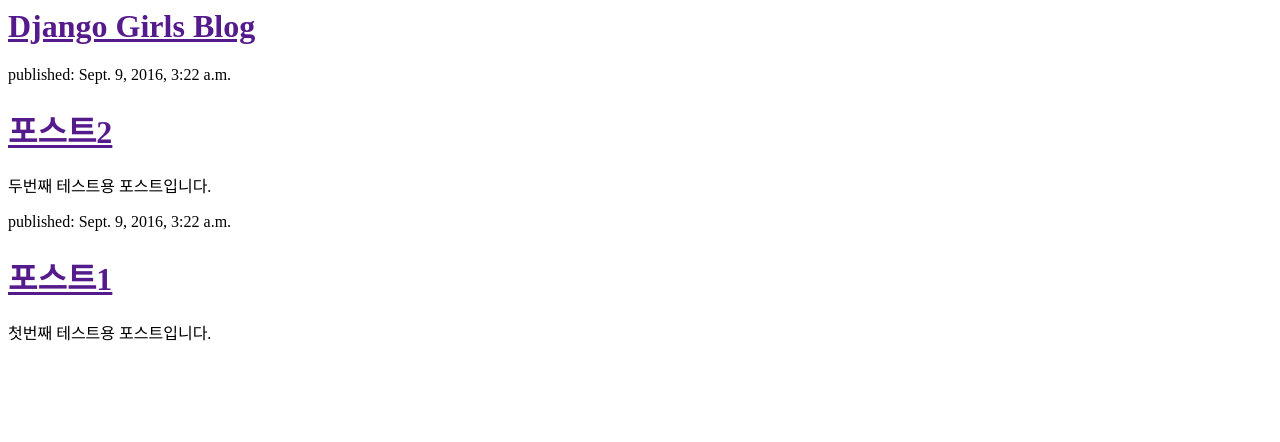
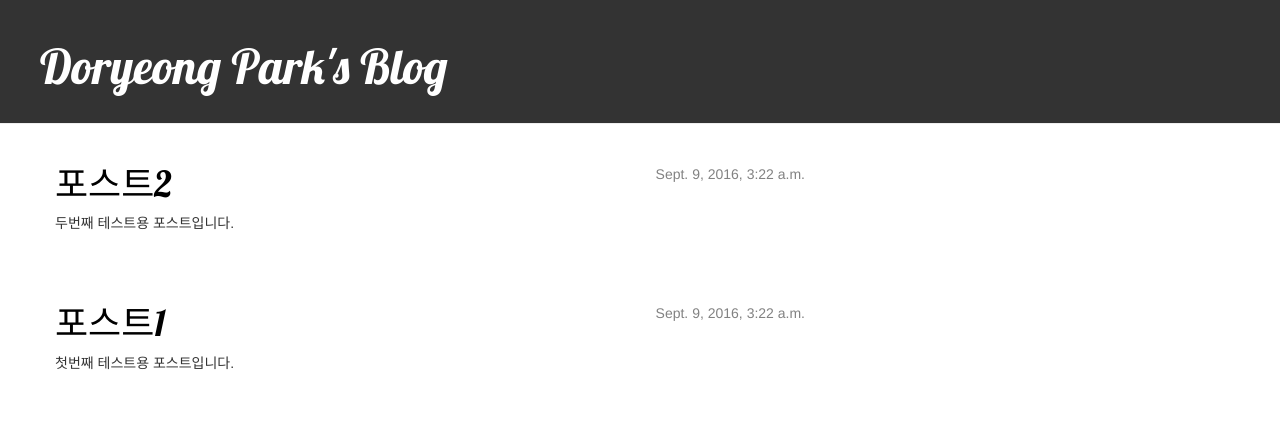
Before and after one commit to DoryeongPark/dguinp, a Django app: page / in a window 1280 px wide. Shown: the top 442 px of the page. Run offline with Django 3.2, Linux system fonts and the light colour scheme; data comes from the database, SQL or seed files in the repository; some libraries are stand-ins or nearby versions.

Commit message:
CSS file updated

```diff
--- /dev/null
+++ b/blog/static/css/blog.css
@@ -0,0 +1,62 @@
+h1 a {
+    color: #FCA205;
+    font-family: 'Lobster';
+}
+
+.page-header {
+    background-color: #333333;
+    margin-top: 0;
+    padding: 20px 20px 20px 40px;
+}
+
+.page-header h1,
+.page-header h1 a,
+.page-header h1 a:visited,
+.page-header h1 a:active {
+    color: #ffffff;
+    font-size: 36pt;
+    text-decoration: none;
+}
+
+.content {
+    margin-left: 40px;
+}
+
+h1,
+h2,
+h3,
+h4 {
+    font-family: 'Lobster', cursive;
+}
+
+.date {
+    float: right;
+    color: #828282;
+}
+
+.save {
+    float: right;
+}
+
+.post-form textarea,
+.post-form input {
+    width: 100%;
+}
+
+.top-menu,
+.top-menu:hover,
+.top-menu:visited {
+    color: #ffffff;
+    float: right;
+    font-size: 26pt;
+    margin-right: 20px;
+}
+
+.post {
+    margin-bottom: 70px;
+}
+
+.post h1 a,
+.post h1 a:visited {
+    color: #000000;
+}
--- a/blog/templates/blog/post_list.html
+++ b/blog/templates/blog/post_list.html
@@ -1,20 +1,33 @@
+{% load staticfiles %}
 <html>
 
 <head>
-    <title>Django Girls blog</title>
+    <title>Doryeong Park's Blog</title>
+    <link rel="stylesheet" href="//maxcdn.bootstrapcdn.com/bootstrap/3.2.0/css/bootstrap.min.css">
+    <link rel="stylesheet" href="//maxcdn.bootstrapcdn.com/bootstrap/3.2.0/css/bootstrap-theme.min.css">
+    <link href="http://fonts.googleapis.com/css?family=Lobster&subset=latin,latin-ext" rel="stylesheet" type="text/css">
+    <link rel="stylesheet" href="{% static 'css/blog.css' %}">
 </head>
 
 <body>
-    <div>
-        <h1><a href="">Django Girls Blog</a></h1>
+    <div class="page-header">
+        <h1><a href="">Doryeong Park's Blog</a></h1>
     </div>
-    {% for post in posts %}
-    <div>
-        <p>published: {{ post.published_date }}</p>
-        <h1><a href="">{{ post.title }}</a></h1>
-        <p>{{ post.text|linebreaks }}</p>
+    <div class="content container">
+        <div class="row">
+            <div class="col-md-8">
+                {% for post in posts %}
+                <div class="post">
+                    <div class="date">
+                        {{ post.published_date }}
+                    </div>
+                    <h1><a href="">{{ post.title }}</a></h1>
+                    <p>{{ post.text|linebreaks }}</p>
+                </div>
+                {% endfor %}
+            </div>
+        </div>
     </div>
-    {% endfor %}
 
 </body>
 
```
